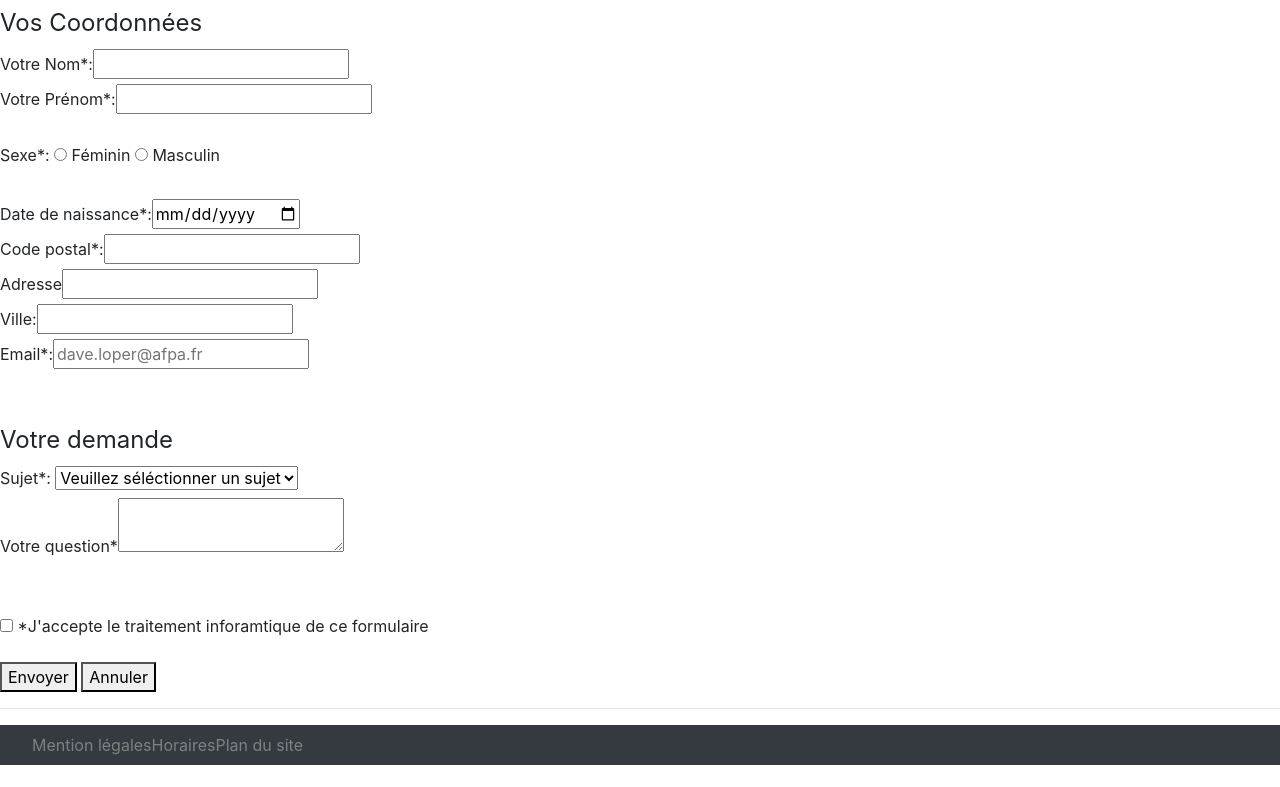
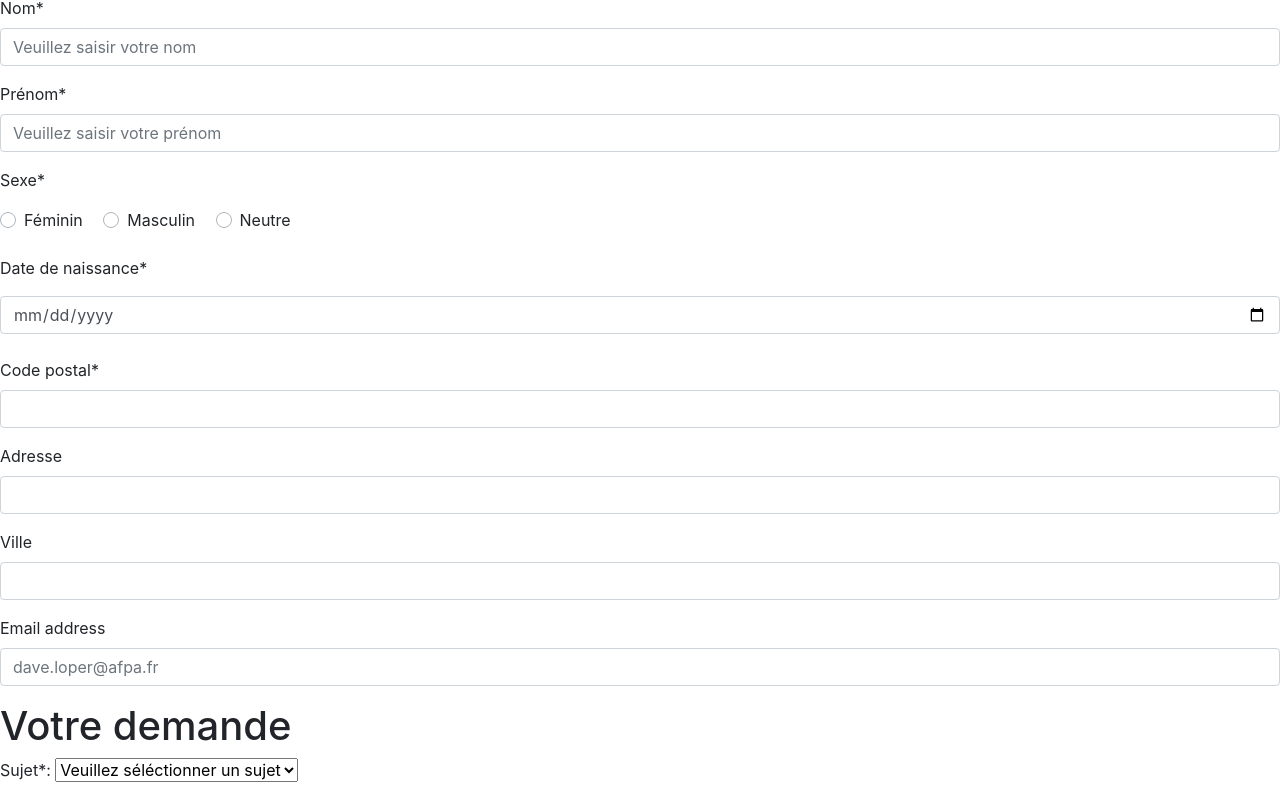
Before and after one commit to San-yoo/git-mon-depot-distant, a plain HTML site: page jarditou bootstrap/contact.html in a window 1280 px wide. Shown: the part 544-1331 px from the top of the page. Before the commit the page ends 1309 px from the top, so only its background shows below. Drawn offline with nearby package versions, Linux system fonts and the light colour scheme.

Commit message:
modif bootstrap

```diff
--- a/jarditou bootstrap/contact.html
+++ b/jarditou bootstrap/contact.html
@@ -68,8 +68,6 @@
 
 
         <!--TITRE-->
-        <h1>Contacte</h1>
-        <hr>
         <ul></ul>*Ces zones sont obligatoires</ul>
 <br><br>
 
@@ -79,33 +77,68 @@
 <form action="/my-handling-form-page" method="post">
 <fieldset>
     <!--titre-->
-    <legend>Vos Coordonnées</legend>
+    <h1>Vos coordonnées</h1>
     <!--nom-->
-    <label for="nom">Votre Nom*:</label><input type="text" name="nom" id="?" pattern="^[a-z]+$" required title="Entrez votre nom (que des caractères entre a et z)"><br>
-    <!--prenom-->
-    <label for="prenom">Votre Prénom*:</label><input type="text" name="nom" id="?" pattern="^[a-z]+$" required title="Entrez votre nom (que des caractères entre a et z)"><br><br>
+    <form>
+      <div class="form-group">
+        <label for="Nom">Nom*</label>
+        <input type="text" id="name" class="form-control"placeholder="Veuillez saisir votre nom">
+      </div>
+
+        <div class="form-group">
+          <label for="prénom">Prénom*</label>
+          <input type="text" id="name" class="form-control"placeholder="Veuillez saisir votre prénom">
+        </div>
     <!--Sexe-->
-    <label for="prenom">Sexe*:</label>
-    <input type="radio" name="sexe" value="Féminin"> Féminin
-    <input type="radio" name="sexe" value="Masculin"> Masculin<br><br>
+
+    <p>Sexe*</p>
+    <div class="custom-control custom-radio custom-control-inline">
+      <input type="radio" id="customRadioInline1" name="customRadioInline1" class="custom-control-input">
+      <label class="custom-control-label" for="customRadioInline1">Féminin</label>
+    </div>
+    <div class="custom-control custom-radio custom-control-inline">
+      <input type="radio" id="customRadioInline2" name="customRadioInline1" class="custom-control-input">
+      <label class="custom-control-label" for="customRadioInline2">Masculin</label>
+    </div>
+    <div class="custom-control custom-radio custom-control-inline">
+      <input type="radio" id="customRadioInline1" name="customRadioInline1" class="custom-control-input">
+      <label class="custom-control-label" for="customRadioInline1">Neutre</label>
+    </div>
     <!--Date de naissance-->
-    <label for="date">Date de naissance*:</label><input type="date" name="ddn" id="date"><br>
+    <br><br>
+    <p>Date de naissance*</p>
+    <input class="form-control" type="date" value="" id="example-date-input">
+
     <!--Code postal-->
-    <label for="code postal">Code postal*:</label><input type="text" name="postal" id="postal"><br>
+    <br>
+    <div class="form-group">
+      <label for="Code postal">Code postal*</label>
+      <input type="text" id="postal" class="form-control">
+    </div>
     <!--Adresse-->
-    <label for="adresse">Adresse</label><input type="text" name="adresse" id="ads"><br>
+    <div class="form-group">
+      <label for="Adresse">Adresse</label>
+      <input type="text" id="Adresse" class="form-control">
+    </div>
     <!--Ville-->
-    <label for="Ville">Ville:</label><input type="text" name="ville" id="ville"><br>
+    <div class="form-group">
+      <label for="Ville">Ville</label>
+      <input type="text" id="Ville" class="form-control">
+    </div>
     <!--Email-->
-    <label for="email">Email*:</label><input type="email" name="email" placeholder="dave.loper@afpa.fr"><br>
-    <br>
+    <form>
+      <div class="form-group">
+        <label for="exampleInputEmail1">Email address</label>
+        <input type="email" class="form-control" id="exampleInputEmail1" aria-describedby="emailHelp" placeholder="dave.loper@afpa.fr">
+      </div>
+   </form>
 </fieldset>
 
 <!--########################################-->
 <!--#########Fermer le formulaire###########-->
 <!--########################################-->
 
-<br>
+
 
 <!--########################################-->
 <!--#######Création du formulaire###########-->
@@ -113,7 +146,7 @@
 
 <fieldset>
     <!--titre-->
-    <legend>Votre demande</legend>
+    <h1>Votre demande</h1>
 
     <label for="sujet">Sujet*:</label>
 
```
Also changed, not shown: jarditou bootstrap/tableau.html (+7 -3 lines).
